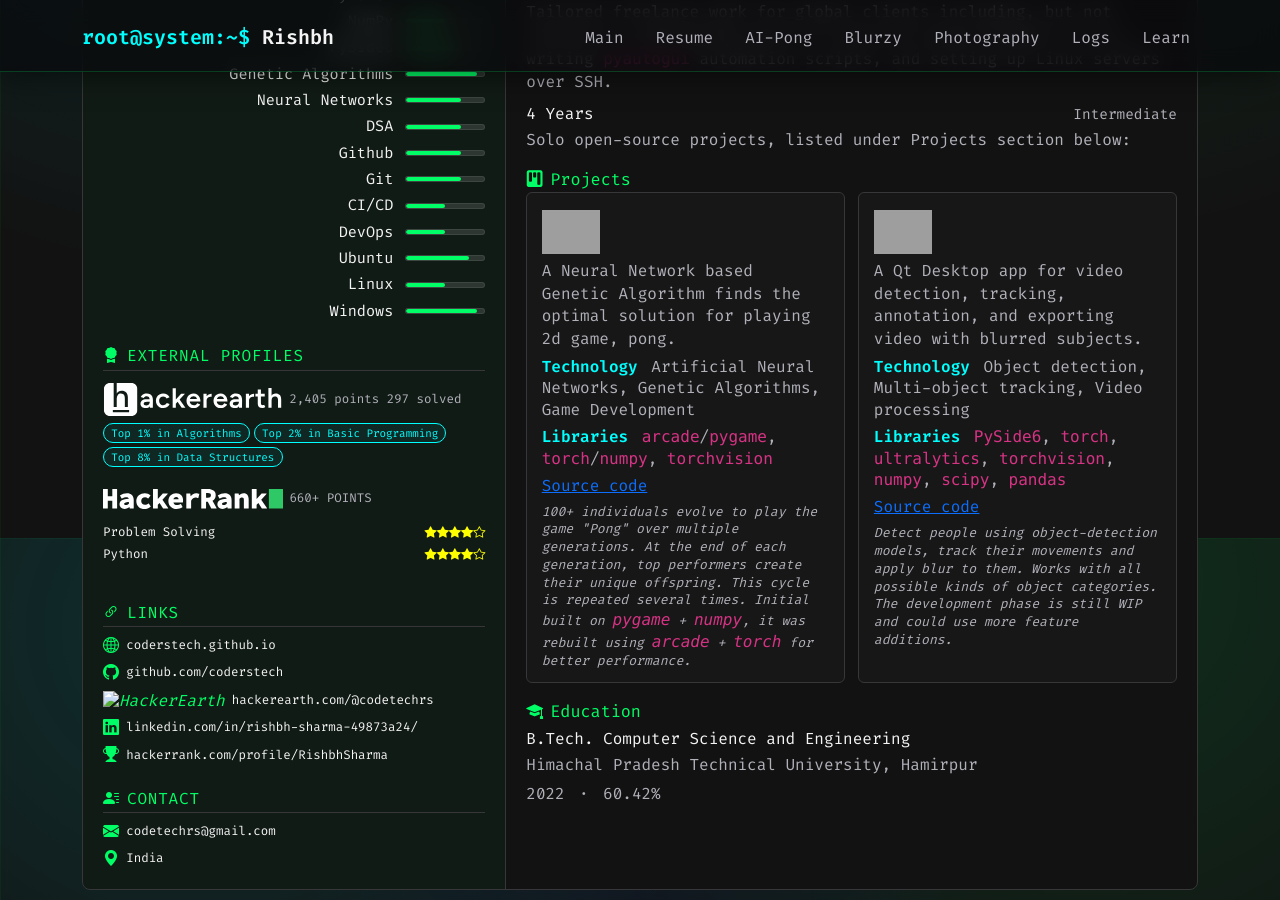
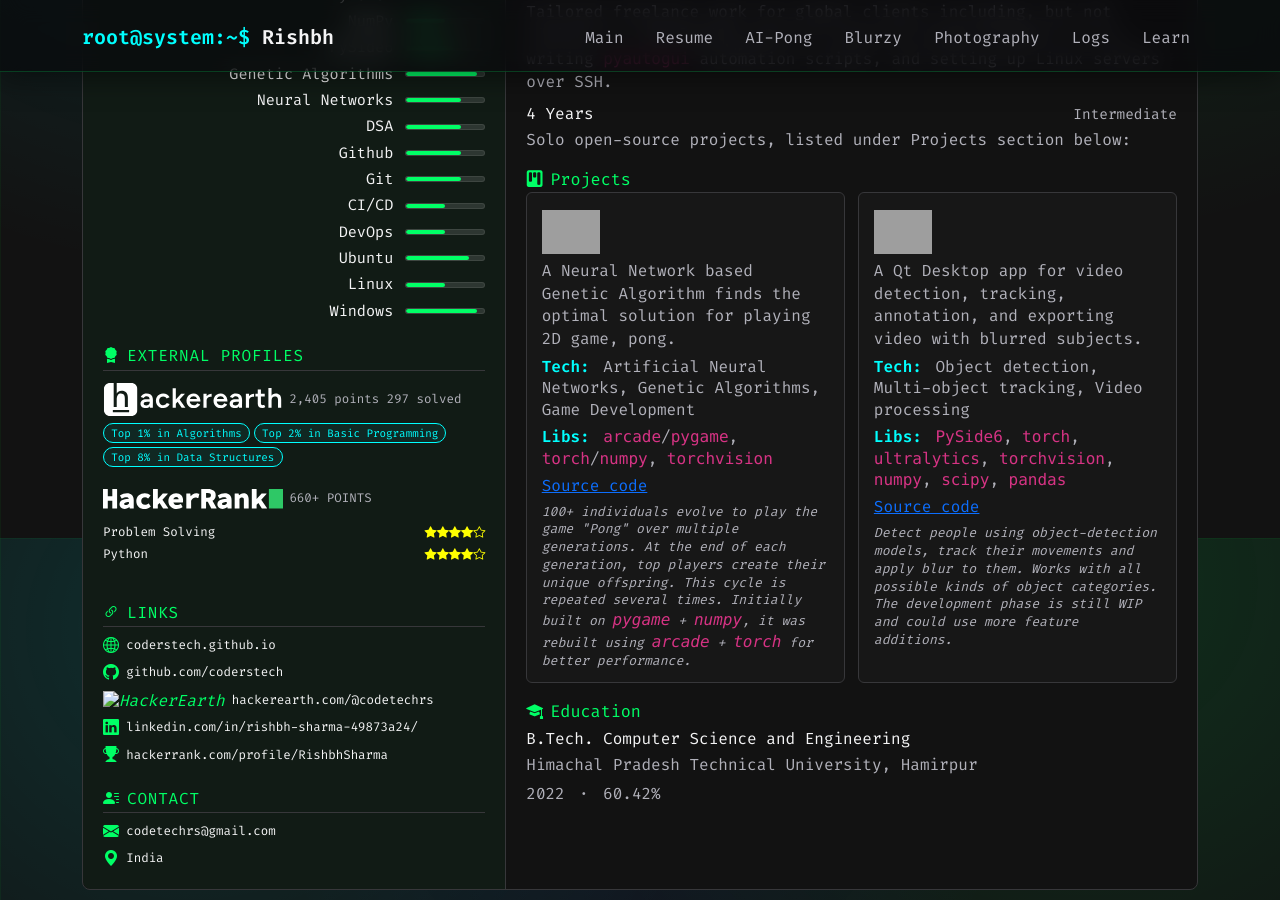
Before and after one commit to CodeRSTech/coderstech.github.io, a Jekyll site: the page built from resume.md, in a window 1280 px wide and 900 px high, scrolled down 362 px. Built offline with Jekyll 4.4.1, drawn with Linux system fonts in a browser that asks for light colours; grey boxes are pictures that could not be loaded.

Commit message:
Revised text

```diff
--- a/_includes/resume/projects.html
+++ b/_includes/resume/projects.html
@@ -3,17 +3,17 @@
       <div class="resume-project-grid">
         <article class="resume-project">
           <h3><a class="text-reset" href="{{ '/AI-Pong/' | relative_url }}"><img class="brand-logo" src="/AI-Pong/docs/logo/title-light.svg" alt="AI-Pong"></a><span class="resume-print-url">https://coderstech.github.io/AI-Pong/</span></h3>
-          <p>A Neural Network based Genetic Algorithm finds the optimal solution for playing 2d game, pong.</p>
-          <p class="resume-tech"><strong>Technology</strong> Artificial Neural Networks, Genetic Algorithms, Game Development</p>
-          <p class="resume-tech"><strong>Libraries</strong> <code>arcade</code>/<code>pygame</code>, <code>torch</code>/<code>numpy</code>, <code>torchvision</code></p>
+          <p>A Neural Network based Genetic Algorithm finds the optimal solution for playing 2D game, pong.</p>
+          <p class="resume-tech"><strong>Tech:</strong> Artificial Neural Networks, Genetic Algorithms, Game Development</p>
+          <p class="resume-tech"><strong>Libs:</strong> <code>arcade</code>/<code>pygame</code>, <code>torch</code>/<code>numpy</code>, <code>torchvision</code></p>
           <p class="resume-tech"><a href="https://github.com/CodeRSTech/AI-Pong" target="_blank" rel="noopener noreferrer">Source code</a><span class="resume-print-url">https://github.com/CodeRSTech/AI-Pong</span></p>
-          <span class="resume-placeholder">100+ individuals evolve to play the game "Pong" over multiple generations. At the end of each generation, top performers create their unique offspring. This cycle is repeated several times. Initial built on <code>pygame</code> + <code>numpy</code>, it was rebuilt using <code>arcade</code> + <code>torch</code> for better performance.</span>
+          <span class="resume-placeholder">100+ individuals evolve to play the game "Pong" over multiple generations. At the end of each generation, top players create their unique offspring. This cycle is repeated several times. Initially built on <code>pygame</code> + <code>numpy</code>, it was rebuilt using <code>arcade</code> + <code>torch</code> for better performance.</span>
         </article>
         <article class="resume-project">
           <h3><a class="text-reset" href="{{ '/Blurzy/' | relative_url }}"><img class="brand-logo" src="/Blurzy/docs/assets/title-logo.svg" alt="Blurzy"></a><span class="resume-print-url">https://coderstech.github.io/Blurzy/</span></h3>
           <p>A Qt Desktop app for video detection, tracking, annotation, and exporting video with blurred subjects.</p>
-          <p class="resume-tech"><strong>Technology</strong> Object detection, Multi-object tracking, Video processing</p>
-          <p class="resume-tech"><strong>Libraries</strong> <code>PySide6</code>, <code>torch</code>, <code>ultralytics</code>, <code>torchvision</code>, <code>numpy</code>, <code>scipy</code>, <code>pandas</code></p>
+          <p class="resume-tech"><strong>Tech:</strong> Object detection, Multi-object tracking, Video processing</p>
+          <p class="resume-tech"><strong>Libs:</strong> <code>PySide6</code>, <code>torch</code>, <code>ultralytics</code>, <code>torchvision</code>, <code>numpy</code>, <code>scipy</code>, <code>pandas</code></p>
           <p class="resume-tech"><a href="https://github.com/CodeRSTech/Blurzy" target="_blank" rel="noopener noreferrer">Source code</a><span class="resume-print-url">https://github.com/CodeRSTech/Blurzy</span></p>
           <span class="resume-placeholder">Detect people using object-detection models, track their movements and apply blur to them. Works with all possible kinds of object categories. The development phase is still WIP and could use more feature additions.</span>
         </article>
```
